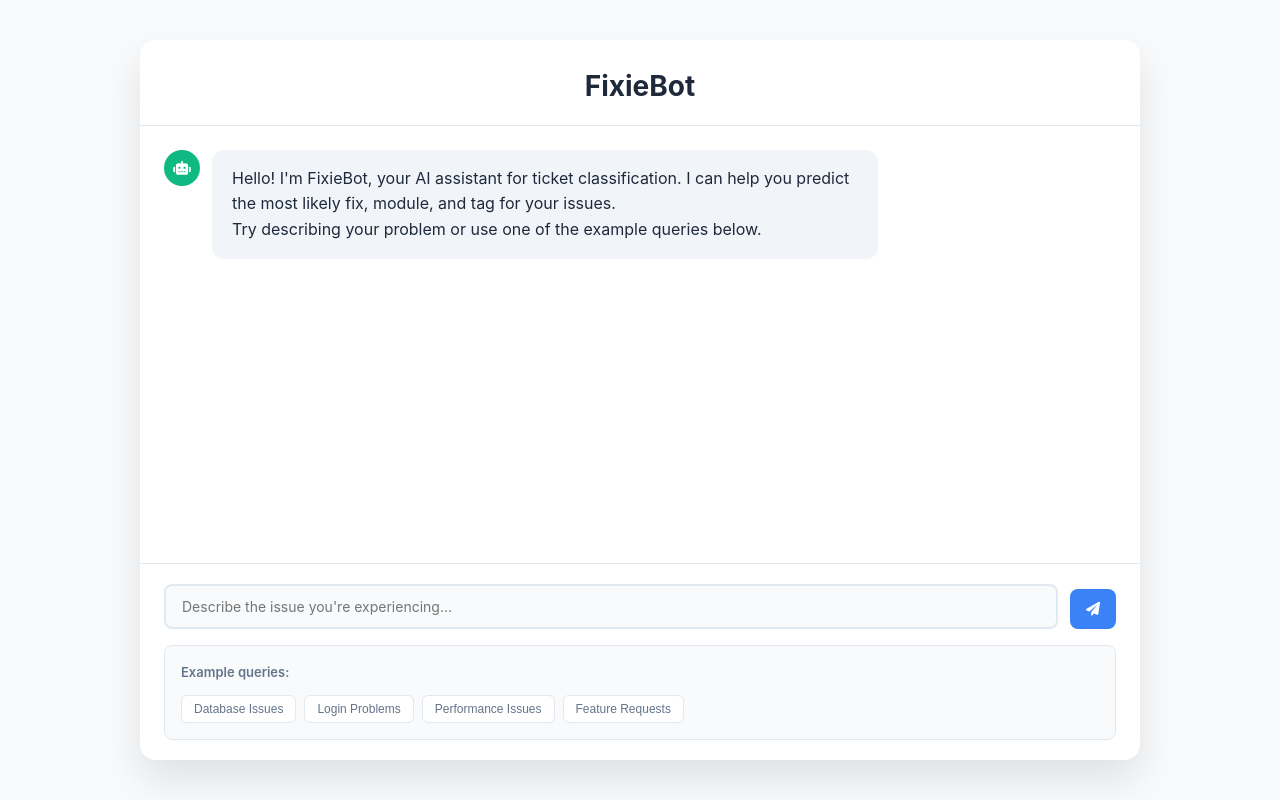
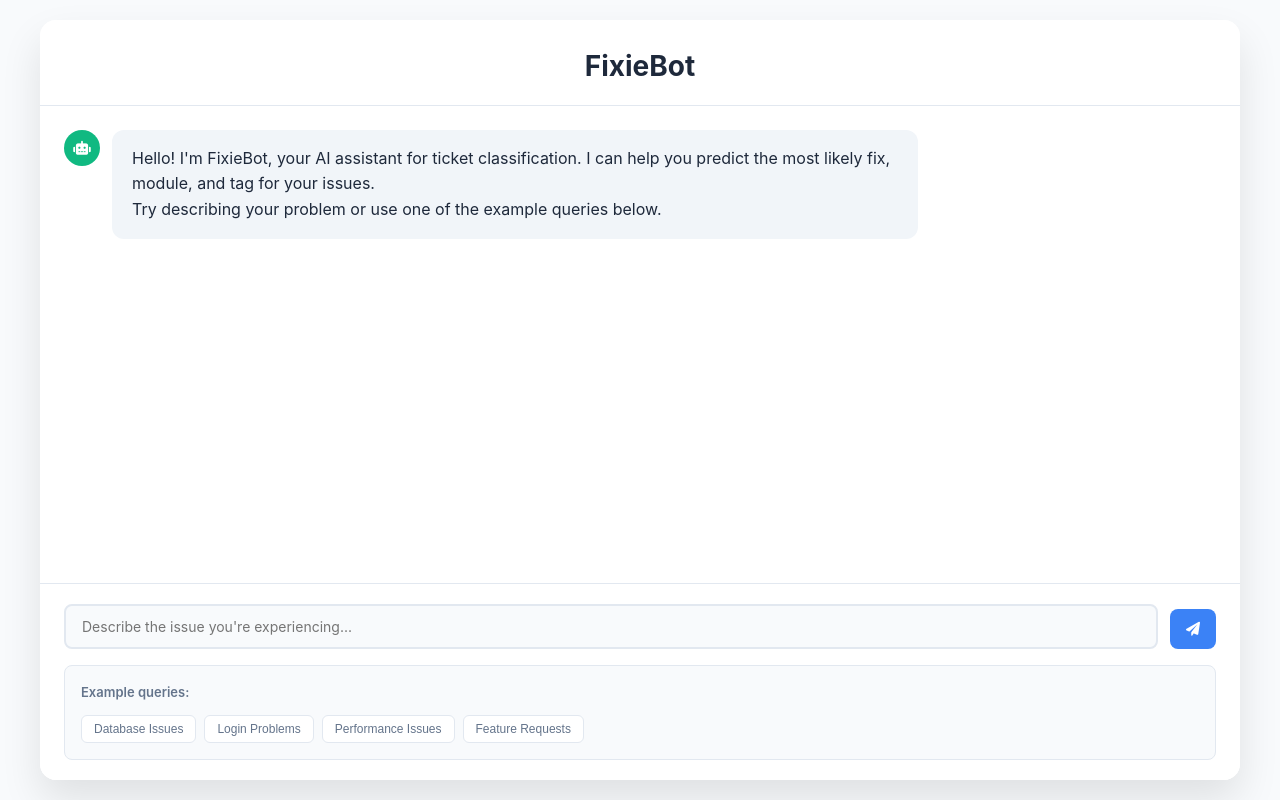
Before and after one commit to Sprayer1122/fixie_bot, a Flask app: page / in a window 1280 px wide. Run offline with Flask 3, Linux system fonts and the light colour scheme.

Commit message:
Update index.html

```diff
--- a/templates/index.html
+++ b/templates/index.html
@@ -26,9 +26,9 @@
         }
 
         .container {
-            max-width: 1000px;
+            max-width: 1200px;
             width: 100%;
-            height: 90vh;
+            height: 95vh;
             margin: 0;
             padding: 0;
             display: flex;
```
